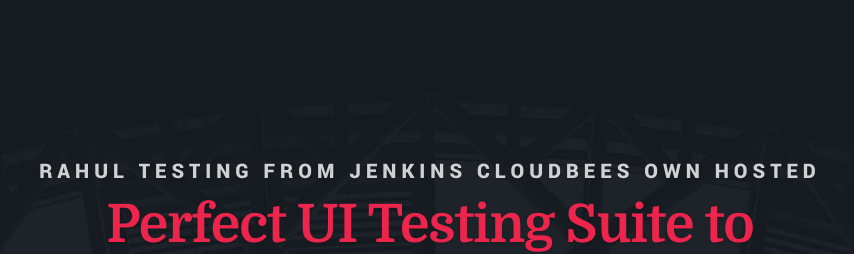
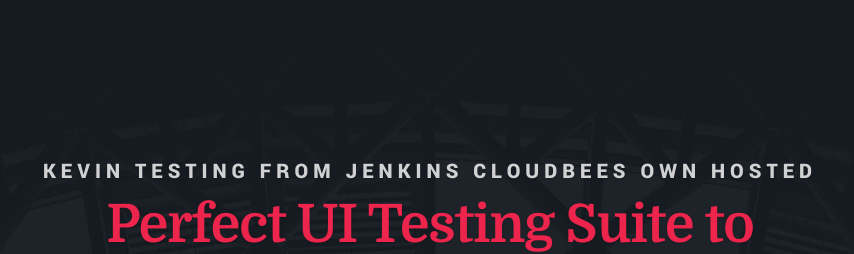
Before and after one commit to kalyankumartalluri/CloudBees-Jenkins-Ci-with-Functionize, a website: page Template/index.html in a window 1280 px wide. Shown: the top 254 px of the page, 210-1064 px from the left. Drawn offline with Linux system fonts and the light colour scheme; files whose address does not match are found by name.

Commit message:
Kevin Test

```diff
--- a/Template/index.html
+++ b/Template/index.html
@@ -90,7 +90,7 @@
 		   <div class="row intro-content">
 		   	<div class="col-twelve">
 
-          <h3 class="animate-intro">Rahul Testing From Jenkins Cloudbees Own Hosted</h3>
+          <h3 class="animate-intro">Kevin Testing From Jenkins Cloudbees Own Hosted</h3>
 
 					<h1 class="animate-intro">
 						Perfect UI Testing Suite to present your awesome product.
```
